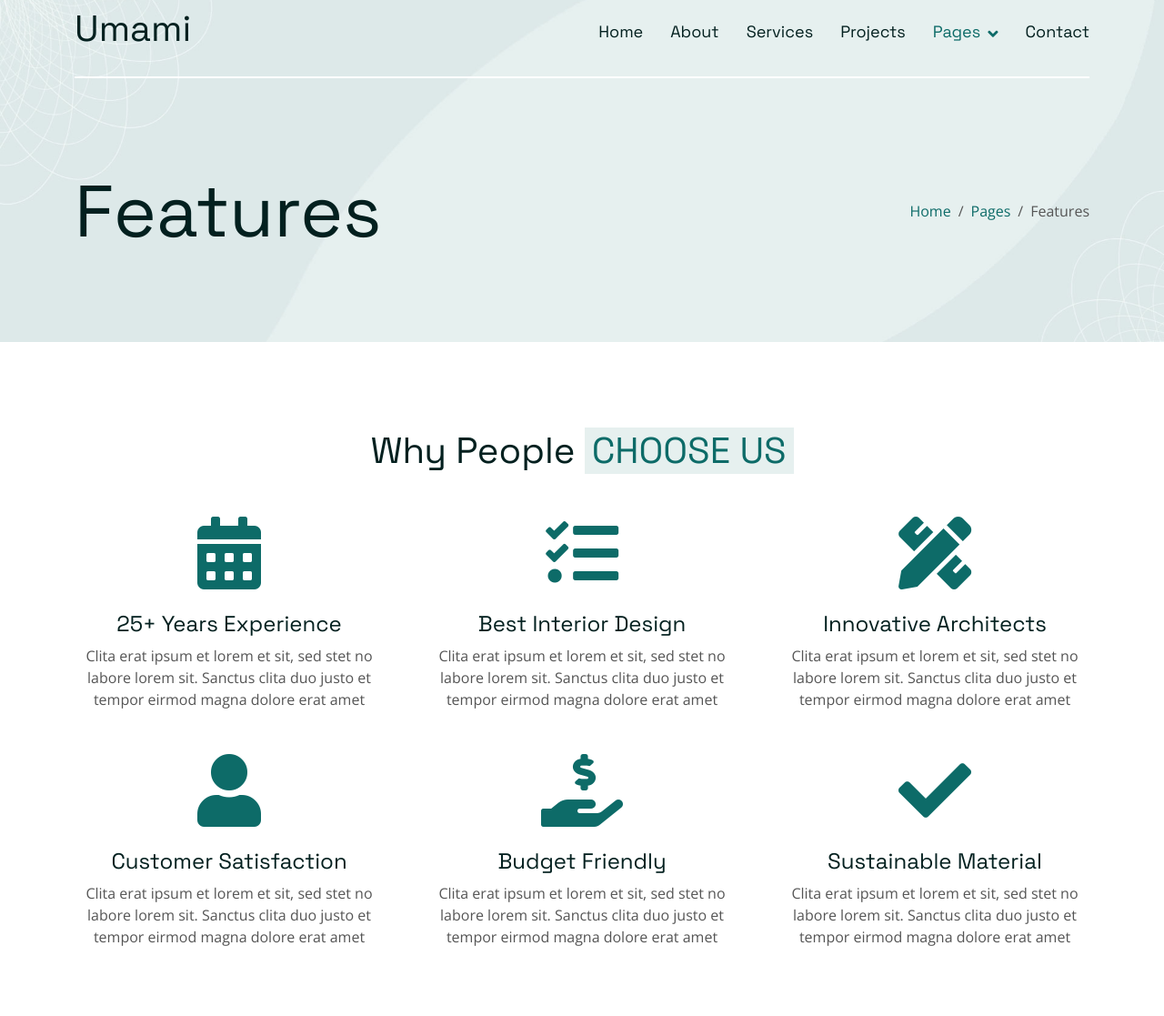
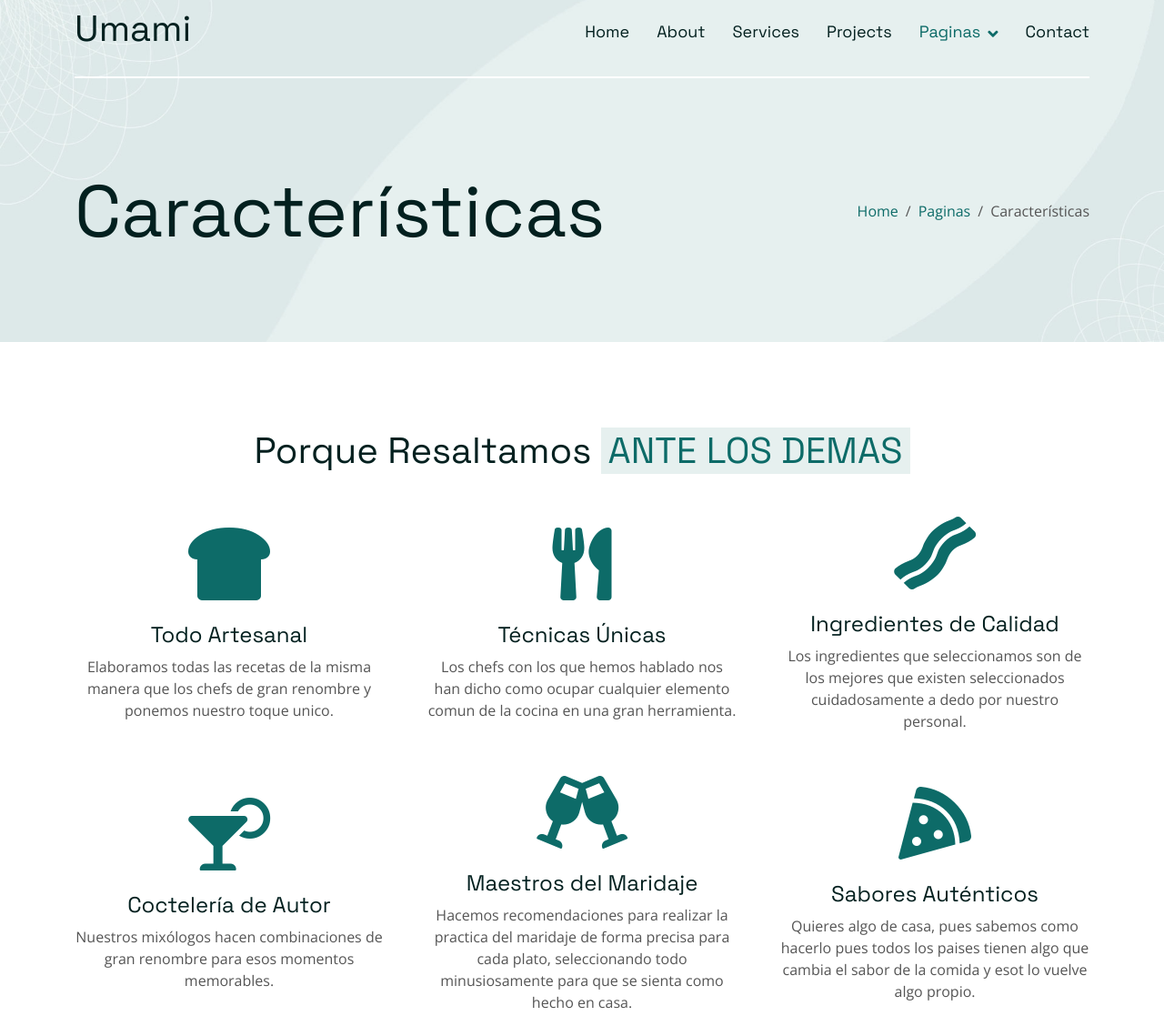
Before and after one commit to davidedusanchez0/La-fuerza, a plain HTML site: page caracterIsticas.html in a window 1280 px wide. Shown: the part 12-1129 px from the top of the page at 91% size. Drawn offline with nearby package versions, Linux system fonts and the light colour scheme.

Commit message:
Cambios
Cambios

```diff
--- a/caracterIsticas.html
+++ b/caracterIsticas.html
@@ -1,5 +1,5 @@
 <!DOCTYPE html>
-<html lang="en">
+<html lang="es">
 
 <head>
     <meta charset="utf-8">
@@ -60,9 +60,9 @@
                         <a href="service.html" class="nav-item nav-link">Services</a>
                         <a href="project.html" class="nav-item nav-link">Projects</a>
                         <div class="nav-item dropdown">
-                            <a href="#!" class="nav-link dropdown-toggle active" data-bs-toggle="dropdown">Pages</a>
+                            <a href="#!" class="nav-link dropdown-toggle active" data-bs-toggle="dropdown">Paginas</a>
                             <div class="dropdown-menu bg-light mt-2">
-                                <a href="feature.html" class="dropdown-item active">Features</a>
+                                <a href="caracteristicas.html" class="dropdown-item active">Características</a>
                                 <a href="team.html" class="dropdown-item">Our Team</a>
                                 <a href="testimonial.html" class="dropdown-item">Testimonial</a>
                                 <a href="404.html" class="dropdown-item">404 Page</a>
@@ -82,14 +82,14 @@
         <div class="container py-5">
             <div class="row g-3 align-items-center">
                 <div class="col-lg-6 text-center text-lg-start">
-                    <h1 class="display-1 mb-0 animated slideInLeft">Features</h1>
+                    <h1 class="display-1 mb-0 animated slideInLeft">Características</h1>
                 </div>
                 <div class="col-lg-6 animated slideInRight">
                     <nav aria-label="breadcrumb">
                         <ol class="breadcrumb justify-content-center justify-content-lg-end mb-0">
                             <li class="breadcrumb-item"><a class="text-primary" href="#!">Home</a></li>
-                            <li class="breadcrumb-item"><a class="text-primary" href="#!">Pages</a></li>
-                            <li class="breadcrumb-item text-secondary active" aria-current="page">Features</li>
+                            <li class="breadcrumb-item"><a class="text-primary" href="#!">Paginas</a></li>
+                            <li class="breadcrumb-item text-secondary active" aria-current="page">Características</li>
                         </ol>
                     </nav>
                 </div>
@@ -103,45 +103,47 @@
     <div class="container-fluid py-5">
         <div class="container py-5">
             <div class="text-center wow fadeIn" data-wow-delay="0.1s">
-                <h1 class="mb-5">Why People <span class="text-uppercase text-primary bg-light px-2">Choose Us</span>
+                <h1 class="mb-5">Porque Resaltamos <span class="text-uppercase text-primary bg-light px-2">Ante Los Demas</span>
                 </h1>
             </div>
             <div class="row g-5 align-items-center text-center">
                 <div class="col-md-6 col-lg-4 wow fadeIn" data-wow-delay="0.1s">
-                    <i class="fa fa-calendar-alt fa-5x text-primary mb-4"></i>
-                    <h4>25+ Years Experience</h4>
-                    <p class="mb-0">Clita erat ipsum et lorem et sit, sed stet no labore lorem sit. Sanctus clita duo
-                        justo et tempor eirmod magna dolore erat amet</p>
+                    <i class="fa fa-solid fa-bread-slice fa-5x text-primary mb-4"></i>
+                    <h4>Todo Artesanal</h4>
+                    <p class="mb-0">Elaboramos todas las recetas de la misma manera que los chefs de gran renombre y ponemos nuestro toque
+                        unico.
+                    </p>
                 </div>
                 <div class="col-md-6 col-lg-4 wow fadeIn" data-wow-delay="0.3s">
-                    <i class="fa fa-tasks fa-5x text-primary mb-4"></i>
-                    <h4>Best Interior Design</h4>
-                    <p class="mb-0">Clita erat ipsum et lorem et sit, sed stet no labore lorem sit. Sanctus clita duo
-                        justo et tempor eirmod magna dolore erat amet</p>
+                    <i class="fa fa-solid fa-utensils fa-5x text-primary mb-4"></i>
+                    <h4>Técnicas Únicas</h4>
+                    <p class="mb-0">Los chefs con los que hemos hablado nos han dicho como ocupar cualquier elemento comun de la cocina en una gran
+                        herramienta.
+                    </p>
                 </div>
                 <div class="col-md-6 col-lg-4 wow fadeIn" data-wow-delay="0.5s">
-                    <i class="fa fa-pencil-ruler fa-5x text-primary mb-4"></i>
-                    <h4>Innovative Architects</h4>
-                    <p class="mb-0">Clita erat ipsum et lorem et sit, sed stet no labore lorem sit. Sanctus clita duo
-                        justo et tempor eirmod magna dolore erat amet</p>
+                    <i class="fa fa-solid fa-bacon fa-5x text-primary mb-4"></i>
+                    <h4>Ingredientes de Calidad</h4>
+                    <p class="mb-0">Los ingredientes que seleccionamos son de los mejores que existen seleccionados cuidadosamente a dedo por nuestro personal.</p>
                 </div>
                 <div class="col-md-6 col-lg-4 wow fadeIn" data-wow-delay="0.1s">
-                    <i class="fa fa-user fa-5x text-primary mb-4"></i>
-                    <h4>Customer Satisfaction</h4>
-                    <p class="mb-0">Clita erat ipsum et lorem et sit, sed stet no labore lorem sit. Sanctus clita duo
-                        justo et tempor eirmod magna dolore erat amet</p>
+                    <i class="fa fa-solid fa-cocktail fa-5x text-primary mb-4"></i>
+                    <h4>Coctelería de Autor</h4>
+                    <p class="mb-0">Nuestros mixólogos hacen combinaciones de gran renombre para esos momentos memorables.</p>
                 </div>
                 <div class="col-md-6 col-lg-4 wow fadeIn" data-wow-delay="0.3s">
-                    <i class="fa fa-hand-holding-usd fa-5x text-primary mb-4"></i>
-                    <h4>Budget Friendly</h4>
-                    <p class="mb-0">Clita erat ipsum et lorem et sit, sed stet no labore lorem sit. Sanctus clita duo
-                        justo et tempor eirmod magna dolore erat amet</p>
+                    <i class="fa fa-solid fa-glass-cheers fa-5x text-primary mb-4"></i>
+                    <h4>Maestros del Maridaje</h4>
+                    <p class="mb-0">Hacemos recomendaciones para realizar la practica del maridaje de forma precisa para cada plato, seleccionando
+                        todo minusiosamente para que se sienta como hecho en casa.
+                    </p>
                 </div>
                 <div class="col-md-6 col-lg-4 wow fadeIn" data-wow-delay="0.5s">
-                    <i class="fa fa-check fa-5x text-primary mb-4"></i>
-                    <h4>Sustainable Material</h4>
-                    <p class="mb-0">Clita erat ipsum et lorem et sit, sed stet no labore lorem sit. Sanctus clita duo
-                        justo et tempor eirmod magna dolore erat amet</p>
+                    <i class="fa fa-solid fa-pizza-slice fa-5x text-primary mb-4"></i>
+                    <h4>Sabores Auténticos</h4>
+                    <p class="mb-0">Quieres algo de casa, pues sabemos como hacerlo pues todos los paises tienen algo que cambia el sabor de la comida y esot
+                        lo vuelve algo propio.
+                    </p>
                 </div>
             </div>
         </div>
```
Also changed, not shown: 404.html (+3 -3 lines), about.html (+32 -30 lines), contact.html (+3 -3 lines), index.html (+2 -2 lines), service.html (+3 -3 lines), team.html (+3 -3 lines), testimonial.html (+3 -3 lines).
